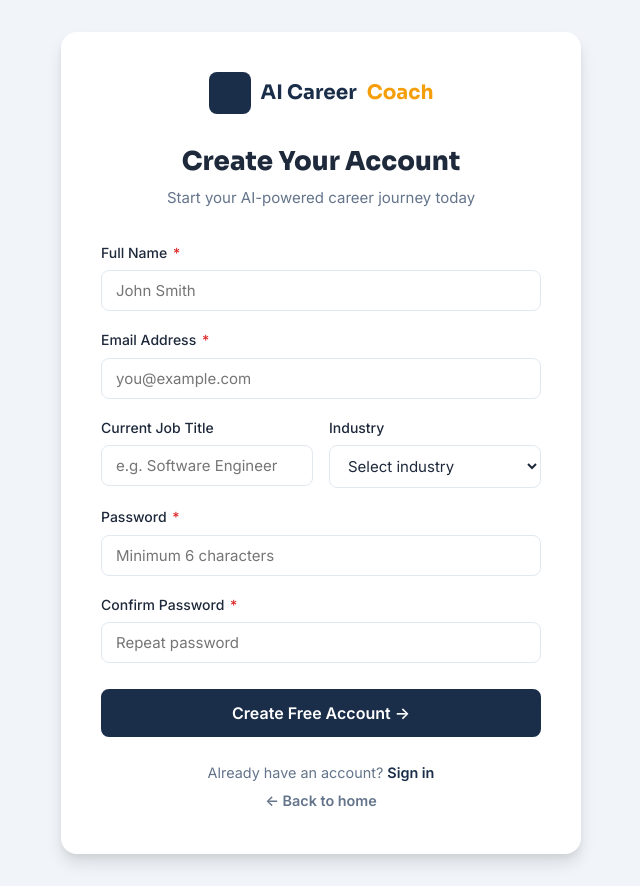
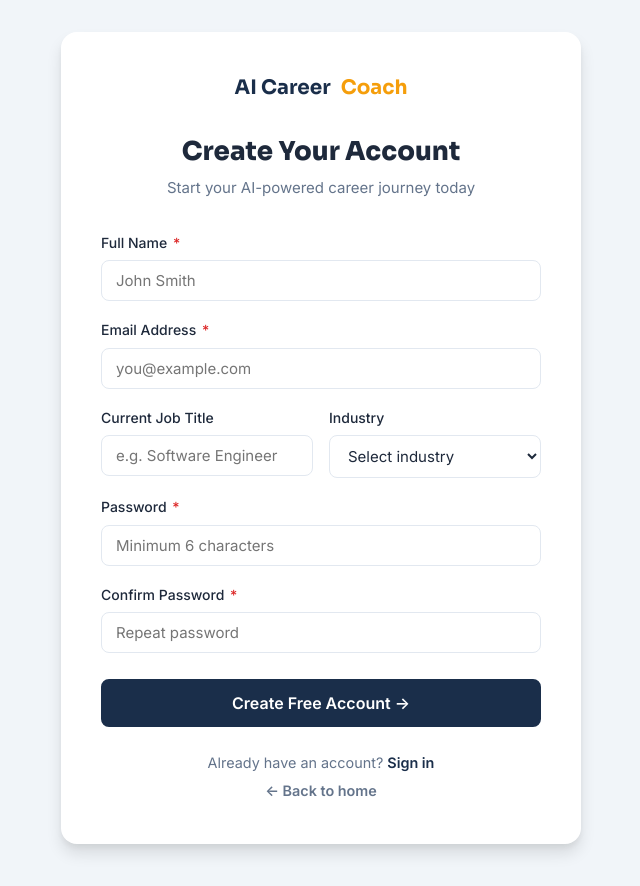
Before and after one commit to Amjath776/Ai_career_Coach, a React (Vite) app in the folder client/: page /signup in a window 1280 px wide. Shown: the whole page, without its empty margins (319-959 px from the left). Built offline with nearby package versions, Linux system fonts and the light colour scheme.

Commit message:
minchanges

```diff
--- a/client/src/pages/LoginPage.jsx
+++ b/client/src/pages/LoginPage.jsx
@@ -36,7 +36,6 @@ export default function LoginPage() {
       <div className="auth-card fade-in-up">
         {/* Logo */}
         <div className="auth-logo">
-          <div className="auth-logo-icon"></div>
           AI Career <span>Coach</span>
         </div>
 
--- a/client/src/pages/SignupPage.jsx
+++ b/client/src/pages/SignupPage.jsx
@@ -36,7 +36,6 @@ export default function SignupPage() {
     <div className="auth-root">
       <div className="auth-card fade-in-up" style={{ maxWidth: 520 }}>
         <div className="auth-logo">
-          <div className="auth-logo-icon"></div>
           AI Career <span>Coach</span>
         </div>
 
```
Also changed, not shown: 1 other file (tests, documents, lock files or other folders).
